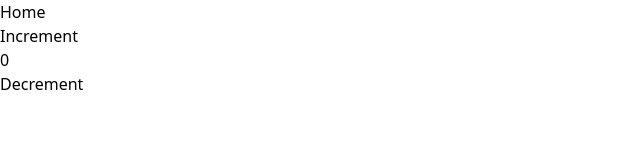
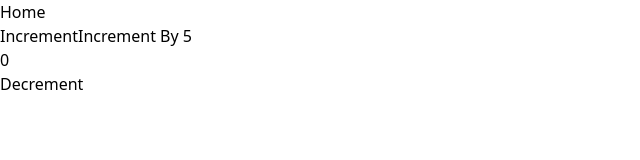
Before and after one commit to coder7475/redux-crash-course-1, a React (Vite) app: page / in a window 1280 px wide. Shown: the top 160 px of the page, without its empty margins (0-640 px from the left). Built offline with nearby package versions, Linux system fonts and the light colour scheme.

Commit message:
feat: dispatch action from counter

```diff
--- a/src/components/Counter.jsx
+++ b/src/components/Counter.jsx
@@ -1,5 +1,5 @@
 import { useDispatch, useSelector } from "react-redux";
-import { decrement, increment } from "../redux/features/counter/counterSlice";
+import { decrement, increment, incrementByValue } from "../redux/features/counter/counterSlice";
 
 const Counter = () => {
     // const count = useSelector((state) => state.counter.value);
@@ -17,6 +17,13 @@ const Counter = () => {
             >
                 Increment
             </button>
+            <button
+            className="border-2 p-1"
+            // Always call the action on dispatch
+            onClick={() => dispatch(incrementByValue(5))}
+            >
+                Increment By 5
+            </button>
            <div>
                 <h1>{value}</h1>
            </div>
--- a/src/redux/features/counter/counterSlice.jsx
+++ b/src/redux/features/counter/counterSlice.jsx
@@ -17,7 +17,7 @@ export const counterSlice = createSlice({
             state.value -= 1;
         },
         incrementByValue: (state, actions) => {
-            state.count = state.value + actions.payload;
+            state.value = state.value + actions.payload;
         }
     }
 })
```
